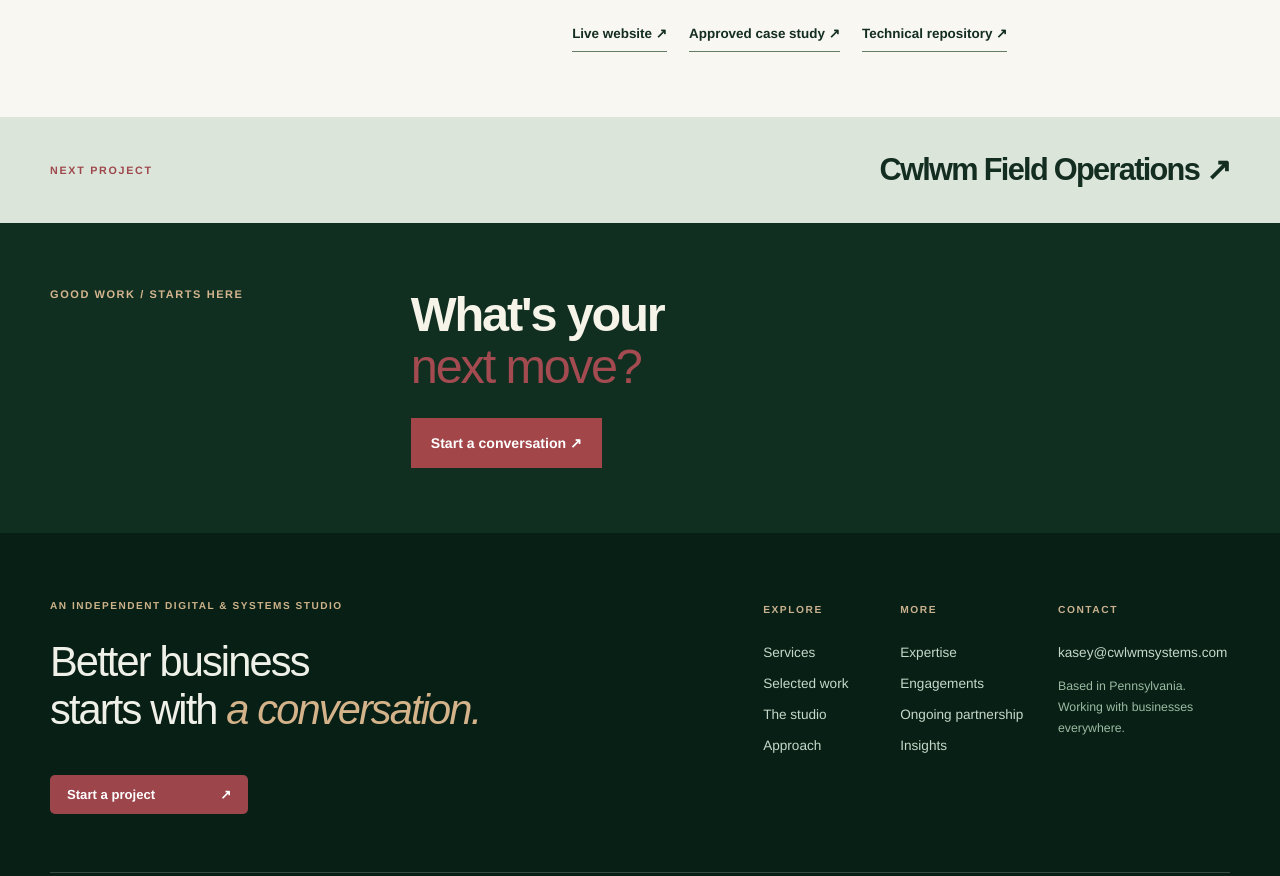
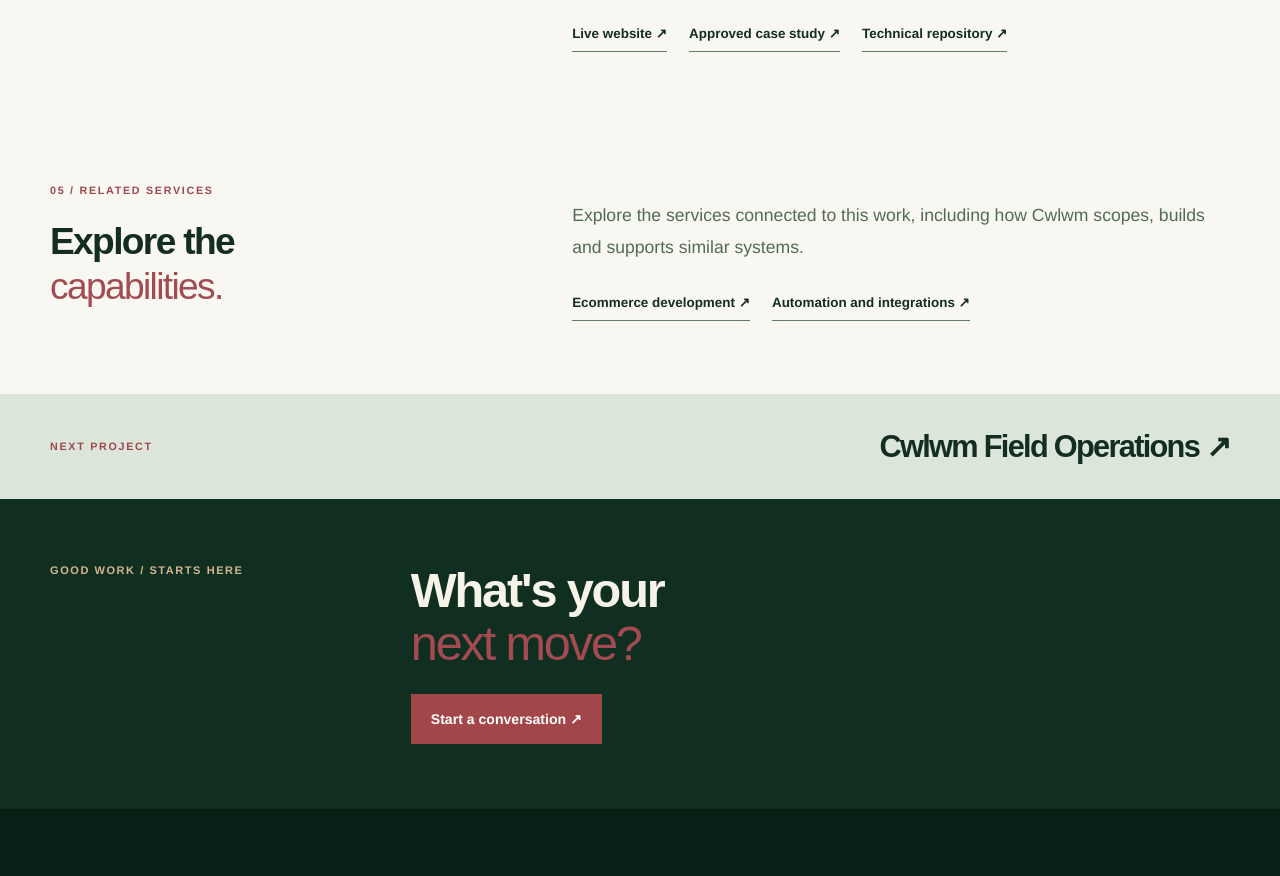
Before and after one commit to cwlwmsystems/cwlwmsystems, a Next.js app: page /work/port-petals in a window 1280 px wide. Shown: the part 2213-3089 px from the top of the page. Built offline with nearby package versions, Linux system fonts and the light colour scheme; no server answers.

Commit message:
Connect portfolio evidence to relevant services (#17)

```diff
--- a/app/work/[slug]/page.tsx
+++ b/app/work/[slug]/page.tsx
@@ -11,6 +11,28 @@ export async function generateMetadata({params}:{params:Promise<{slug:string}>})
   return {title:`${p.name} | Selected Work`,description:p.summary,alternates:{canonical:`/work/${slug}`}};
 }
 
+const relatedServicesByProject: Record<string, { slug: string; label: string }[]> = {
+  "port-petals": [
+    { slug: "ecommerce-development", label: "Ecommerce development" },
+    { slug: "automation-integrations", label: "Automation and integrations" },
+  ],
+  "cwlwm-field-operations": [
+    { slug: "custom-software", label: "Custom business software" },
+    { slug: "automation-integrations", label: "Automation and integrations" },
+  ],
+  "olson-tenglund": [
+    { slug: "business-websites", label: "Business website development" },
+    { slug: "seo-aeo", label: "SEO and search visibility" },
+  ],
+  "salt-light-church": [
+    { slug: "business-websites", label: "Business website development" },
+  ],
+  "seo-aeo-search-intelligence": [
+    { slug: "seo-aeo", label: "SEO and search intelligence" },
+    { slug: "custom-software", label: "Custom software engineering" },
+  ],
+};
+
 const images: Record<string, string> = {
   "olson-tenglund": "https://raw.githubusercontent.com/kaseypelchy-ops/olson-tenglund-info/main/assets/parts-counter-scene.webp",
   "port-petals": "https://raw.githubusercontent.com/cwlwmsystems/port-petals/main/public/port-petals-logo-transparent.png",
@@ -22,6 +44,7 @@ export default async function ProjectPage({params}:{params:Promise<{slug:string}
   const p=portfolioProjects.find(x=>x.slug===slug);
   if (!p) notFound();
   const image=images[p.slug];
+  const relatedServices=relatedServicesByProject[p.slug] ?? [];
   const next=portfolioProjects[(portfolioProjects.findIndex(x=>x.slug===p.slug)+1)%portfolioProjects.length];
   return <div className="company-site atelier-inner atelier-case">
     <section className="studio-page-hero studio-case-hero">
@@ -53,6 +76,17 @@ export default async function ProjectPage({params}:{params:Promise<{slug:string}
     <section className="studio-case-chapter">
       <div className="studio-container studio-case-grid"><div><span className="studio-overline">04 / STATUS & TRANSPARENCY</span><h2>The details<br/><em>matter.</em></h2></div><div className="studio-case-notes"><p>{p.note}</p><div className="studio-case-links">{p.website&&<a href={p.website} target="_blank" rel="noopener noreferrer">Live website ↗</a>}{p.study&&<a href={p.study} target="_blank" rel="noopener noreferrer">Approved case study ↗</a>}{p.repository&&<a href={p.repository} target="_blank" rel="noopener noreferrer">Technical repository ↗</a>}</div></div></div>
     </section>
+    {relatedServices.length > 0 && <section className="studio-case-chapter">
+      <div className="studio-container studio-case-grid">
+        <div><span className="studio-overline">05 / RELATED SERVICES</span><h2>Explore the<br/><em>capabilities.</em></h2></div>
+        <div className="studio-case-notes">
+          <p>Explore the services connected to this work, including how Cwlwm scopes, builds and supports similar systems.</p>
+          <div className="studio-case-links">
+            {relatedServices.map((service) => <Link href={`/services/${service.slug}`} key={service.slug}>{service.label} ↗</Link>)}
+          </div>
+        </div>
+      </div>
+    </section>}
     <section className="studio-next-project"><div className="studio-container"><span className="studio-overline">NEXT PROJECT</span><Link href={`/work/${next.slug}`}>{next.name} <span aria-hidden="true">↗</span></Link></div></section>
     <section className="studio-page-cta"><div className="studio-container"><span>GOOD WORK / STARTS HERE</span><div><h2>What&apos;s your<br/><em>next move?</em></h2><Link href="/contact">Start a conversation ↗</Link></div></div></section>
   </div>;
```
